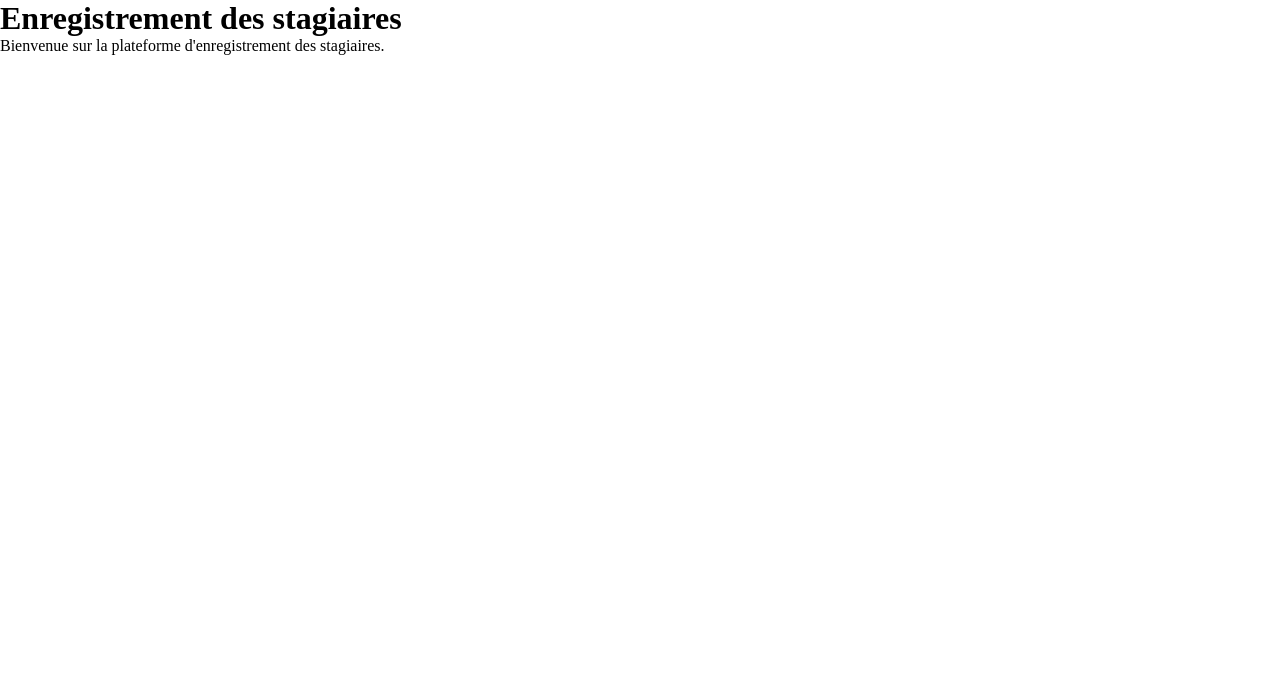
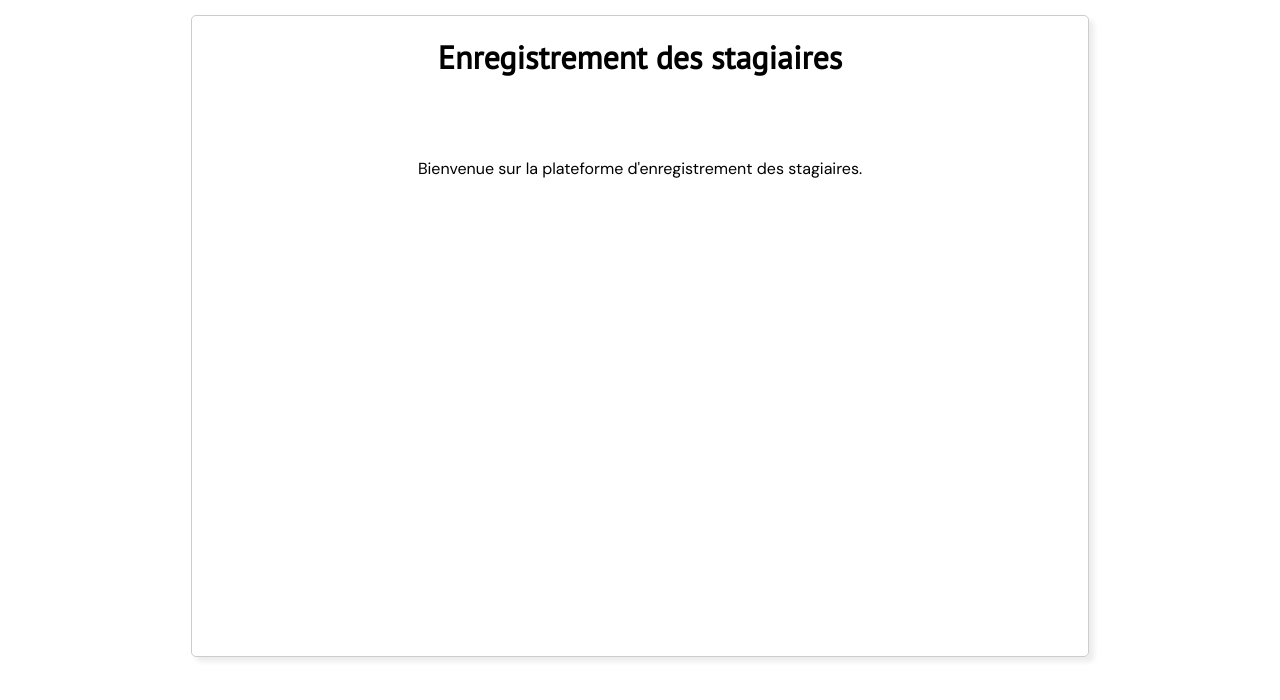
Before and after one commit to jiggy1/gestion-des-stagiaires, a Flask app: page / in a window 1280 px wide. Shown: the top 700 px of the page. Run offline with Flask 2, Linux system fonts and the light colour scheme.

Commit message:
un peu de style

```diff
--- a/static/css/style.css
+++ b/static/css/style.css
@@ -1,11 +1,27 @@
+@import url('https://fonts.googleapis.com/css2?family=DM+Sans:ital@0;1&family=PT+Sans:ital@0;1&display=swap');
+
 * {
     margin: 0;
     padding: 0;
     box-sizing: box-content;
+    font-family: 'DM sans', sans-serif;
 }
 
-.form-conteneur {
-    margin: 0 auto;
+.conteneur {
+    margin: 15px auto;
     border: 1px solid #ccc;
     border-radius: 5px;
+    width: 70%;
+    text-align: center;
+    height: 80vh;
+    box-shadow: 5px 5px 5px 0px #EDEDED;
 }
+
+.conteneur h1 {
+    margin: 20px 20px 80px 20px;
+    font-family: 'PT sans', sans-serif;
+}
+
+.conteneur p a {
+    text-decoration: none;
+}
--- a/templates/validation.html
+++ b/templates/validation.html
@@ -4,6 +4,6 @@
 {% block body%}
     <div class="conteneur">
         <p> Le stagiaire a été bien enregistré .</p>
-        Pour retourner au formulaire, cliquez <a href="{{ url_for('form') }}">ici</a>
+        Pour retourner au formulaire, cliquez <a href="{{ url_for('enregistrer') }}">ici</a>
     </div>
 {% endblock %}
```
